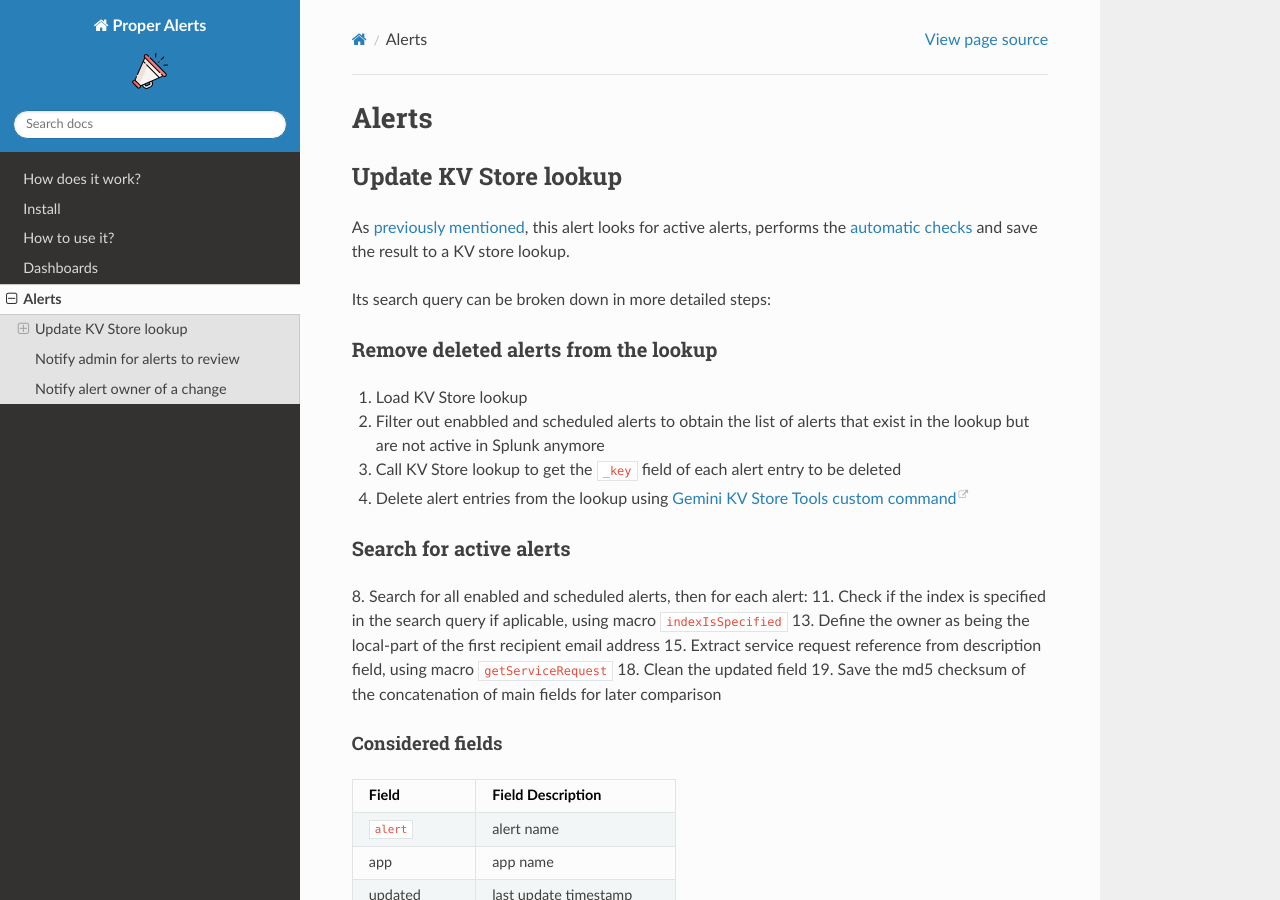
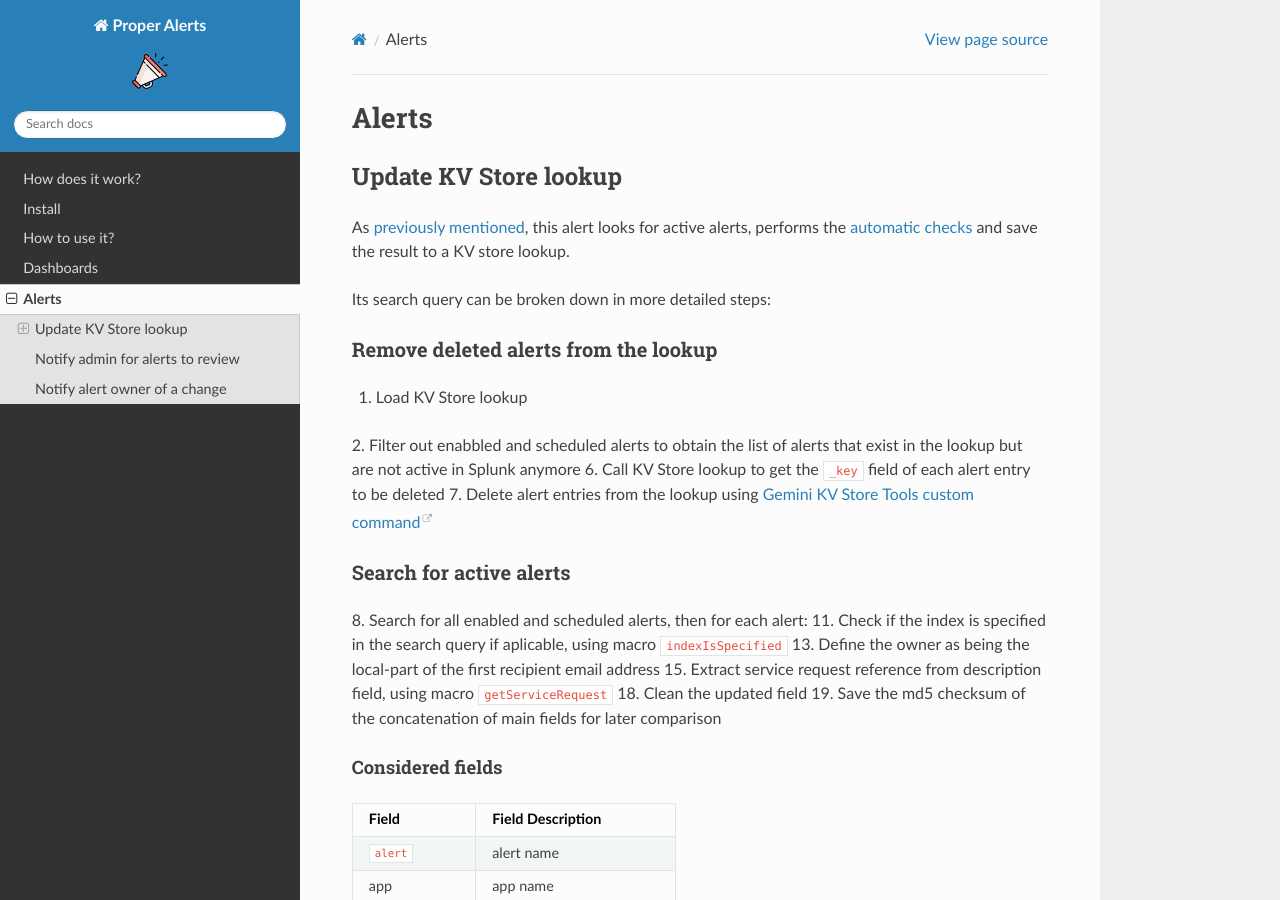
Before and after one commit to a-l-h/splunk-app-proper-alerts, a Sphinx documentation site: the page built from doc/alerts.rst, in a window 1280 px wide and 900 px high. Built offline with Sphinx 7.4.7 and the Read the Docs theme 2.0.0, drawn with Linux system fonts in a browser that asks for light colours.

Commit message:
Update alerts.rst

```diff
--- a/doc/alerts.rst
+++ b/doc/alerts.rst
@@ -12,9 +12,9 @@
 ------------------------------------------------
 
 1. Load KV Store lookup
-#. Filter out enabbled and scheduled alerts to obtain the list of alerts that exist in the lookup but are not active in Splunk anymore
-#. Call KV Store lookup to get the ``_key`` field of each alert entry to be deleted
-#. Delete alert entries from the lookup using `Gemini KV Store Tools custom command <https://splunkbase.splunk.com/app/3536/#/details>`_
+2. Filter out enabbled and scheduled alerts to obtain the list of alerts that exist in the lookup but are not active in Splunk anymore
+6. Call KV Store lookup to get the ``_key`` field of each alert entry to be deleted
+7. Delete alert entries from the lookup using `Gemini KV Store Tools custom command <https://splunkbase.splunk.com/app/3536/#/details>`_
 
 Search for active alerts
 ------------------------
```
